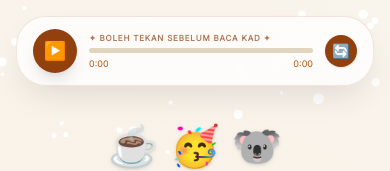
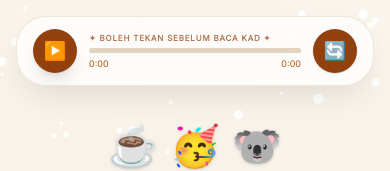
Before and after one commit to cs-mirakim/HappyBirthday, a plain HTML site: page index.html in a window 390 px wide. Shown: the top 171 px of the page. Drawn offline with nearby package versions, Linux system fonts and the light colour scheme.

Commit message:
update mobile styling

```diff
--- a/index.html
+++ b/index.html
@@ -310,7 +310,7 @@
       </div>
       <button
         id="replayBtn"
-        class="text-amber-700 w-8 h-8 rounded-full bg-amber-800 backdrop-blur flex items-center justify-center text-sm shadow hover:scale-110 transition-all flex-shrink-0"
+        class="text-white w-11 h-11 rounded-full bg-amber-800 backdrop-blur flex items-center justify-center text-lg shadow hover:scale-110 transition-all flex-shrink-0"
       >
         🔄
       </button>
```
